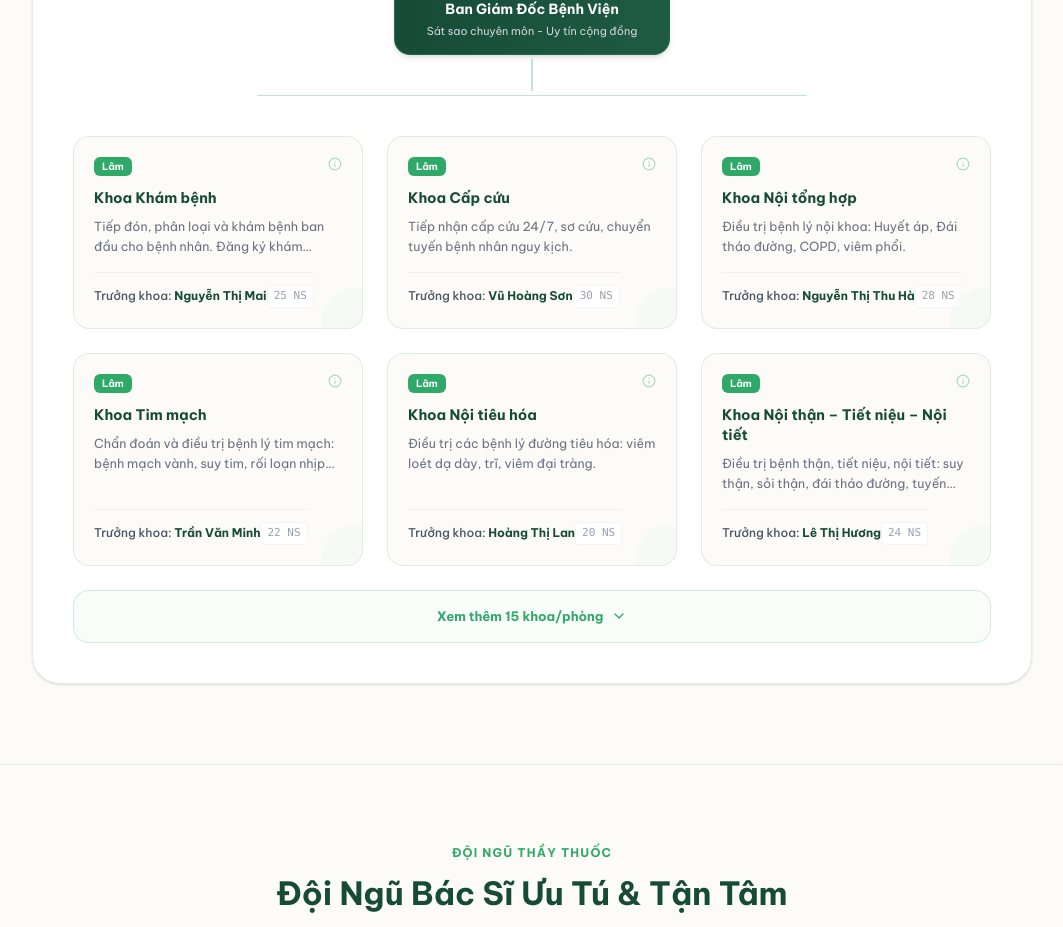
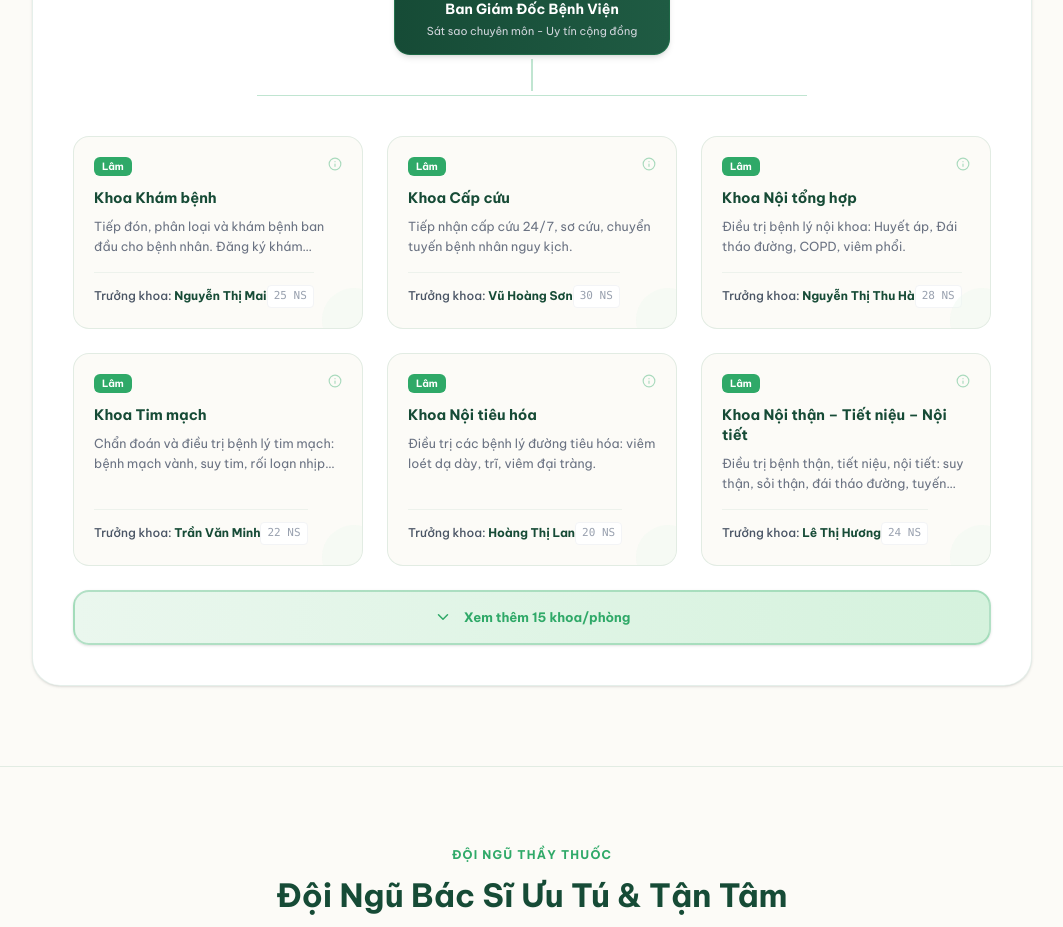
Before and after one commit to Sangit91/App-Website-BV, a React (Vite) app: page / in a window 1280 px wide. Shown: the part 5180-6107 px from the top of the page, without its empty margins (108-1171 px from the left). Built offline with nearby package versions, Linux system fonts and the light colour scheme.

Commit message:
feat: add smooth animations to organization expand/collapse

```diff
--- a/src/components/public/Organization.tsx
+++ b/src/components/public/Organization.tsx
@@ -566,32 +566,38 @@ export default function Organization() {
             </div>
 
             {/* Dynamic Child Nodes depending on Active Division */}
-            <AnimatePresence mode="wait">
+            <div className="relative">
               <motion.div
-                key={activeDivision}
-                initial={{ opacity: 0, y: 10 }}
-                animate={{ opacity: 1, y: 0 }}
-                exit={{ opacity: 0, y: -10 }}
-                transition={{ duration: 0.3 }}
+                layout
                 className="grid grid-cols-1 sm:grid-cols-2 md:grid-cols-3 gap-6"
               >
+                <AnimatePresence>
                   {(isExpanded[activeDivision]
                     ? divisions[activeDivision].departments
                     : divisions[activeDivision].departments.slice(0, INITIAL_DISPLAY)
-                ).map((dept) => (
-                  <button
+                  ).map((dept, index) => (
+                    <motion.button
                       key={dept.id}
+                      layout
                       onClick={() => setSelectedDept(dept)}
-                    className="group bg-[#FCFBF7] border border-green-800/10 hover:border-[#2FA968] rounded-2xl p-5 text-left hover:shadow-md transition-all duration-300 relative overflow-hidden flex flex-col justify-between h-full cursor-pointer"
+                      initial={{ opacity: 0, scale: 0.9, y: 20 }}
+                      animate={{ opacity: 1, scale: 1, y: 0 }}
+                      exit={{ opacity: 0, scale: 0.9, y: -10 }}
+                      transition={{
+                        duration: 0.35,
+                        delay: isExpanded[activeDivision] ? (index - INITIAL_DISPLAY) * 0.04 : index * 0.05,
+                        layout: { duration: 0.4, ease: "easeOut" }
+                      }}
+                      className="group bg-[#FCFBF7] border border-green-800/10 hover:border-[#2FA968] rounded-2xl p-5 text-left hover:shadow-lg hover:shadow-[#2FA968]/10 transition-all duration-300 relative overflow-hidden flex flex-col justify-between h-full cursor-pointer"
                     >
-                    <div className="absolute -right-6 -bottom-6 w-16 h-16 bg-[#EAF7EE]/40 group-hover:bg-[#2FA968]/5 rounded-full transition-colors duration-300"></div>
+                      <div className="absolute -right-6 -bottom-6 w-16 h-16 bg-[#EAF7EE]/40 group-hover:bg-[#2FA968]/10 rounded-full transition-all duration-500 group-hover:scale-150 group-hover:right-[-20px] group-hover:bottom-[-20px]"></div>
 
                       <div>
                         <div className="flex justify-between items-start mb-3">
                           <span className={`inline-block py-0.5 px-2 rounded-md font-sans font-bold text-[10px] text-white ${divisions[activeDivision].color}`}>
                             {divisions[activeDivision].name.split(" ")[1] || "Khối"}
                           </span>
-                        <Info size={14} className="text-[#2FA968] opacity-40 group-hover:opacity-100 transition-opacity" />
+                          <Info size={14} className="text-[#2FA968] opacity-40 group-hover:opacity-100 transition-all duration-300" />
                         </div>
 
                         <h4 className="font-display font-bold text-[14.5px] text-green-dark group-hover:text-[#2FA968] transition-colors leading-snug mb-2">
@@ -608,21 +614,42 @@ export default function Organization() {
                           {dept.staffCount} NS
                         </span>
                       </div>
-                  </button>
+                    </motion.button>
                   ))}
 
                   {/* Show More / Show Less button */}
                   {divisions[activeDivision].departments.length > INITIAL_DISPLAY && (
-                  <button
+                    <motion.button
+                      layout
                       onClick={() => toggleExpand(activeDivision)}
-                    className="col-span-full flex items-center justify-center gap-2 py-4 rounded-2xl bg-mint/30 hover:bg-mint/50 border border-[#2FA968]/20 text-brand-green font-bold text-[13px] cursor-pointer transition-all duration-300 hover:shadow-sm"
+                      initial={{ opacity: 0, y: 10 }}
+                      animate={{ opacity: 1, y: 0 }}
+                      exit={{ opacity: 0, y: -10 }}
+                      whileHover={{ scale: 1.02 }}
+                      whileTap={{ scale: 0.98 }}
+                      className="col-span-full flex items-center justify-center gap-3 py-4 rounded-2xl bg-gradient-to-r from-[#EAF7EE] to-[#d5f2dd] hover:from-[#d5f2dd] hover:to-[#c8ebe0] border-2 border-[#2FA968]/30 hover:border-[#2FA968] text-brand-green hover:text-green-dark font-bold text-[13px] cursor-pointer transition-all duration-300 shadow-sm hover:shadow-md"
                     >
-                    <span>{isExpanded[activeDivision] ? "Thu gọn" : `Xem thêm ${divisions[activeDivision].departments.length - INITIAL_DISPLAY} khoa/phòng`}</span>
-                    <ChevronDown size={16} className={`transition-transform duration-300 ${isExpanded[activeDivision] ? "rotate-180" : ""}`} />
-                  </button>
+                      <motion.span
+                        animate={{ rotate: isExpanded[activeDivision] ? 180 : 0 }}
+                        transition={{ duration: 0.3 }}
+                      >
+                        <ChevronDown size={18} />
+                      </motion.span>
+                      <span className="transition-all duration-300">
+                        {isExpanded[activeDivision]
+                          ? "Thu gọn danh sách"
+                          : `Xem thêm ${divisions[activeDivision].departments.length - INITIAL_DISPLAY} khoa/phòng`
+                        }
+                      </span>
+                    </motion.button>
                   )}
+                </AnimatePresence>
               </motion.div>
-            </AnimatePresence>
+
+              {/* Decorative corner element */}
+              <div className="absolute top-0 left-0 w-24 h-24 bg-gradient-to-br from-[#EAF7EE]/20 to-transparent rounded-bl-[40px] -z-10 pointer-events-none"></div>
+              <div className="absolute bottom-0 right-0 w-24 h-24 bg-gradient-to-tl from-[#FFA265]/10 to-transparent rounded-tr-[40px] -z-10 pointer-events-none"></div>
+            </div>
           </div>
         </div>
       </div>
```
Lines whose indentation alone changed are shown as unchanged.
